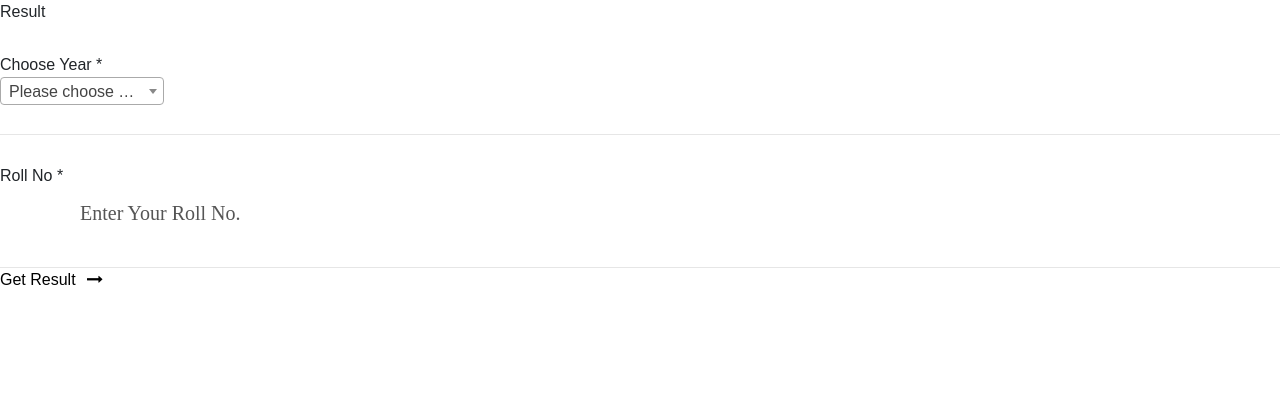
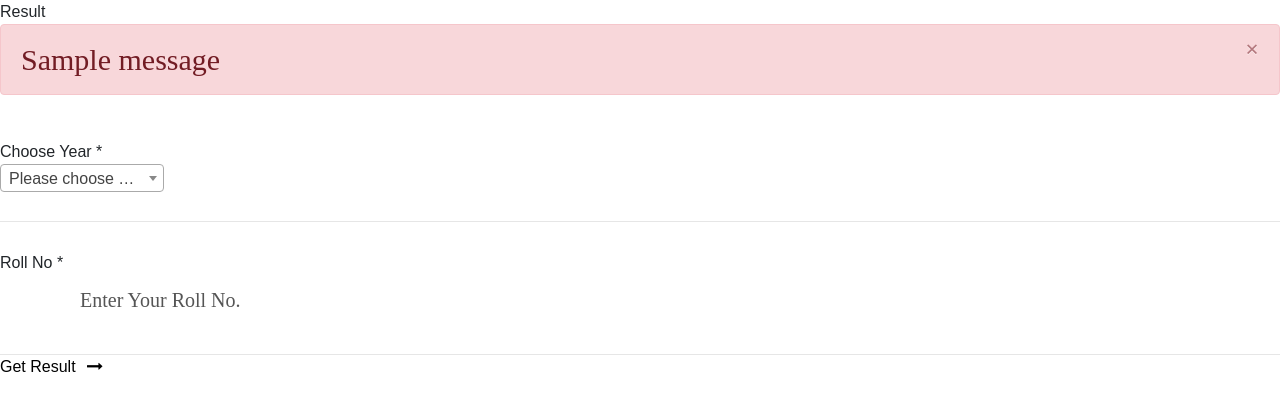
Before and after one commit to yogeshnile/Student-Result-Management-System, a Flask app: page /result in a window 1280 px wide. Shown: the top 411 px of the page. Run offline with Flask 2, Linux system fonts and the light colour scheme; tables that the repository leaves empty hold one stand-in row (values such as "Sample post"); one stand-in notice (Sample message) is shown; some libraries are stand-ins or nearby versions; some web fonts are replaced.

Commit message:
Result work properly and error message add via flash

```diff
--- a/main.py
+++ b/main.py
@@ -1,4 +1,4 @@
-from flask import Flask, render_template, request, session, redirect
+from flask import Flask, render_template, request, session, redirect, flash
 from flask_sqlalchemy import SQLAlchemy
 import json
 import pymysql
@@ -78,8 +78,6 @@ def result():
         year = request.form.get('year')
         rollno = request.form.get('roll_no')
 
-        error = "Result not declare yet"
-
         def passing(result_st):
             st_total = result_st.sub1 + result_st.sub2 + result_st.sub3 + result_st.sub4 + result_st.sub5 + result_st.sub6
             if result_st.sub1 < 35 or result_st.sub2 < 35 or result_st.sub3 < 35 or result_st.sub4 < 35 or result_st.sub5 <35 or result_st.sub6 < 69:
@@ -90,12 +88,13 @@ def result():
                 return "PASS", st_grade, st_total
 
         if year == "Please choose Year" or rollno == '0':
+            flash('Invalid Input')
             return redirect('/')
         elif year == "1st Year":
             result_st = First_year.query.filter_by(roll_no=rollno).first()
             if not result_st:
-                sub = Subject.query.filter_by(semester=0).first()
-                return render_template('result.html', error = error, result = result_st, sub = sub)
+                flash(f'Roll no:- {rollno} Result has not published yet.')
+                return redirect('/')
             else:
                 if result_st.semester == 1:
                     sub = Subject.query.filter_by(semester=1).first()
@@ -109,8 +108,8 @@ def result():
         elif year == "2nd Year":
             result_st = Second_year.query.filter_by(roll_no=rollno).first()
             if not result_st:
-                sub = Subject.query.filter_by(semester=0).first()
-                return render_template('result.html', error = error, result = result_st, sub = sub)
+                flash(f'Roll no:- {rollno} Result has not published yet.')
+                return redirect('/')
             else:
                 if result_st.semester == 3:
                     sub = Subject.query.filter_by(semester=3).first()
@@ -124,8 +123,8 @@ def result():
         elif year == "3rd Year":
             result_st = Third_year.query.filter_by(roll_no=rollno).first()
             if not result_st:
-                sub = Subject.query.filter_by(semester=0).first()
-                return render_template('result.html', error = error, result = result_st, sub = sub)
+                flash(f'Roll no:- {rollno} Result has not published yet.')
+                return redirect('/')
             else:
                 if result_st.semester == 5:
                     sub = Subject.query.filter_by(semester=5).first()
--- a/templates/index.html
+++ b/templates/index.html
@@ -38,6 +38,18 @@
 				<span class="contact100-form-title">
 					Result
 				</span>
+					{% with messages = get_flashed_messages() %}
+  					{% if messages %}
+    				<ul class="contact100-form-title">
+    				{% for message in messages %}
+      				<div class="alert alert-danger alert-dismissible" role="alert" style="font-size: 30px; font-family: Times New Roman;">
+        			<button type="button" class="close" data-dismiss="alert" aria-label="Close">
+         			 <span aria-hidden="true">&times;</span></button>
+        			{{message}}
+
+    				{% endfor %}</div>
+    				</ul>
+  					{% endif %} {% endwith %}
 
 				<div class="wrap-input100 input100-select bg1">
 					<span class="label-input100">Choose Year *</span>
```
Also changed, not shown: templates/result.html (+0 -8 lines).
